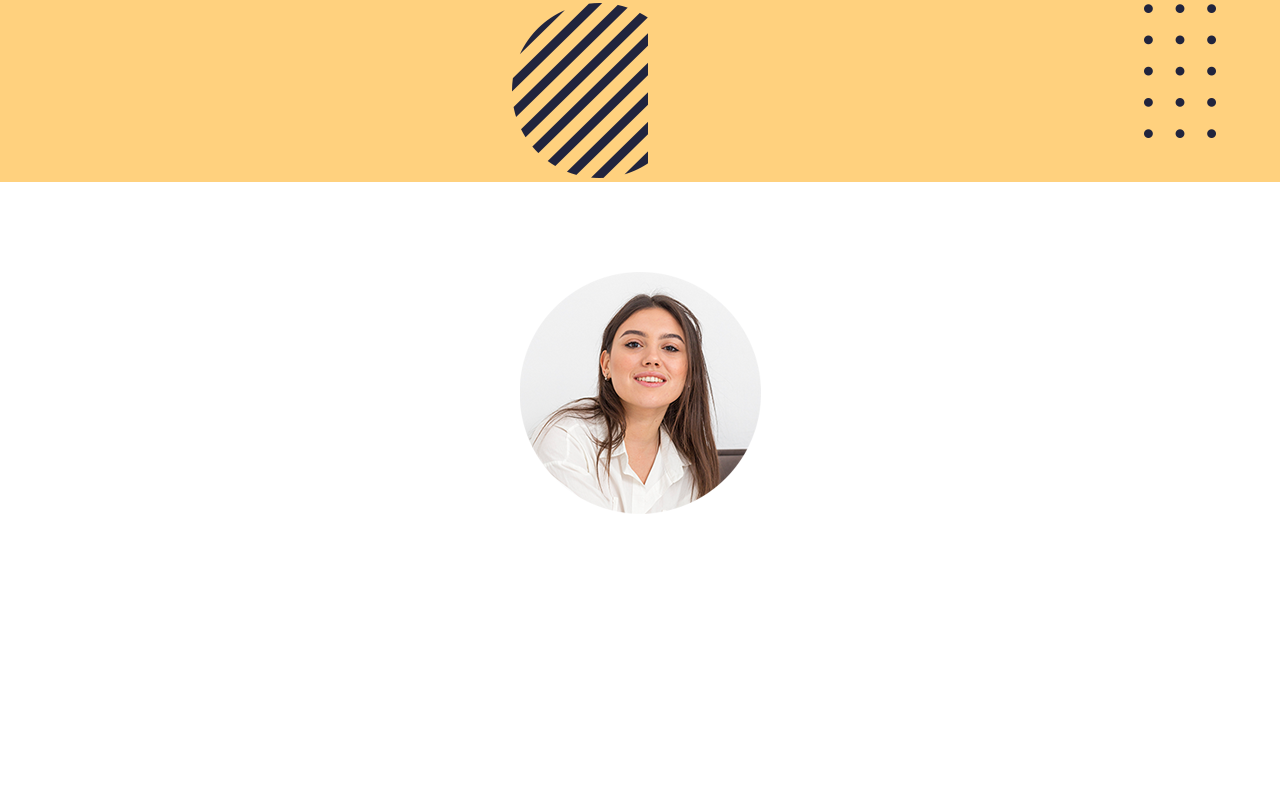
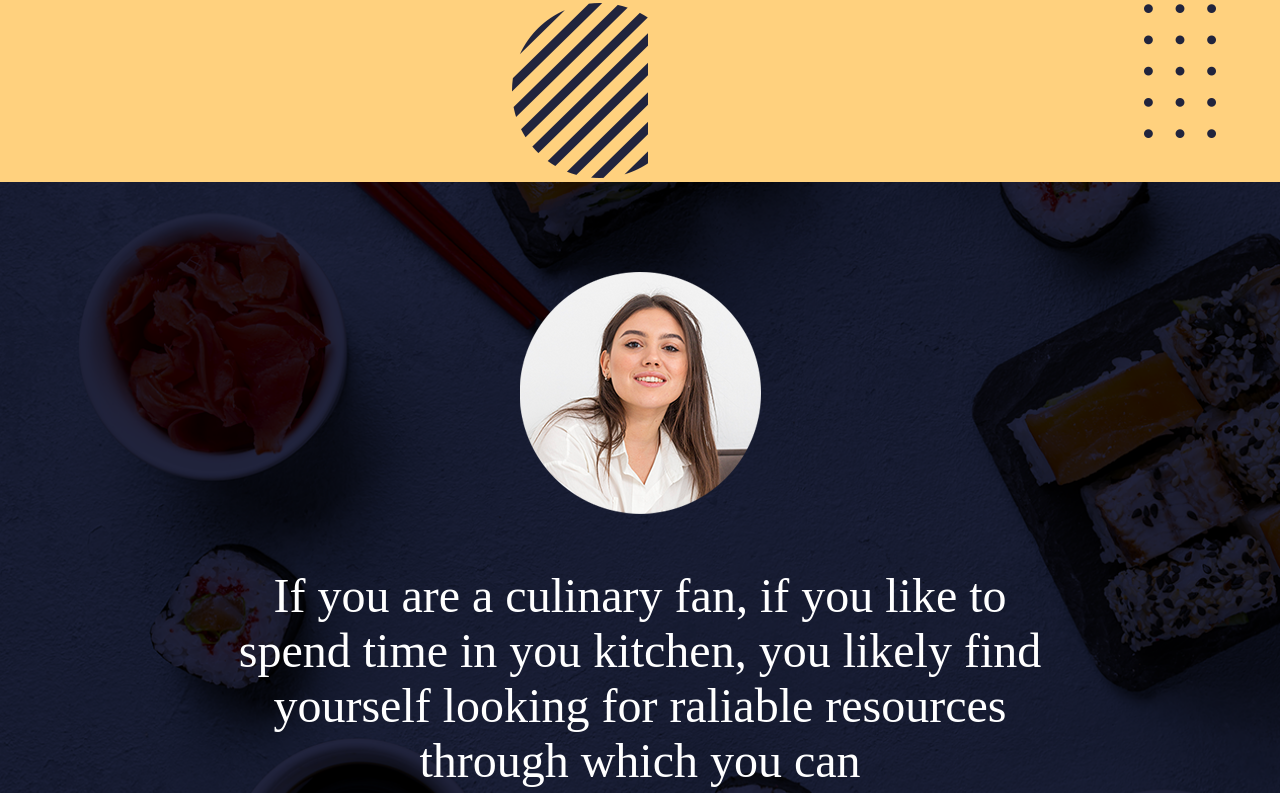
Before and after one commit to unkownloading/susi_exercise, a plain HTML site: page index.html in a window 1280 px wide. Shown: the part 3882-4675 px from the top of the page. Drawn offline with Linux system fonts and the light colour scheme; the site is published under a folder, as on GitHub Pages, so addresses that start at the root find nothing.

Commit message:
Add files via upload

```diff
--- a/scss/index.scss
+++ b/scss/index.scss
@@ -444,7 +444,7 @@ $main-color: #21243d;
   .contact {
     width: 100%;
     height: 100vh;
-    background-image: url(/assets/block.png);
+    background-image: url(../assets/block.png);
     background-repeat: no-repeat;
     background-attachment: fixed;
     background-size: cover;
```
Also changed, not shown: css/index.css.
